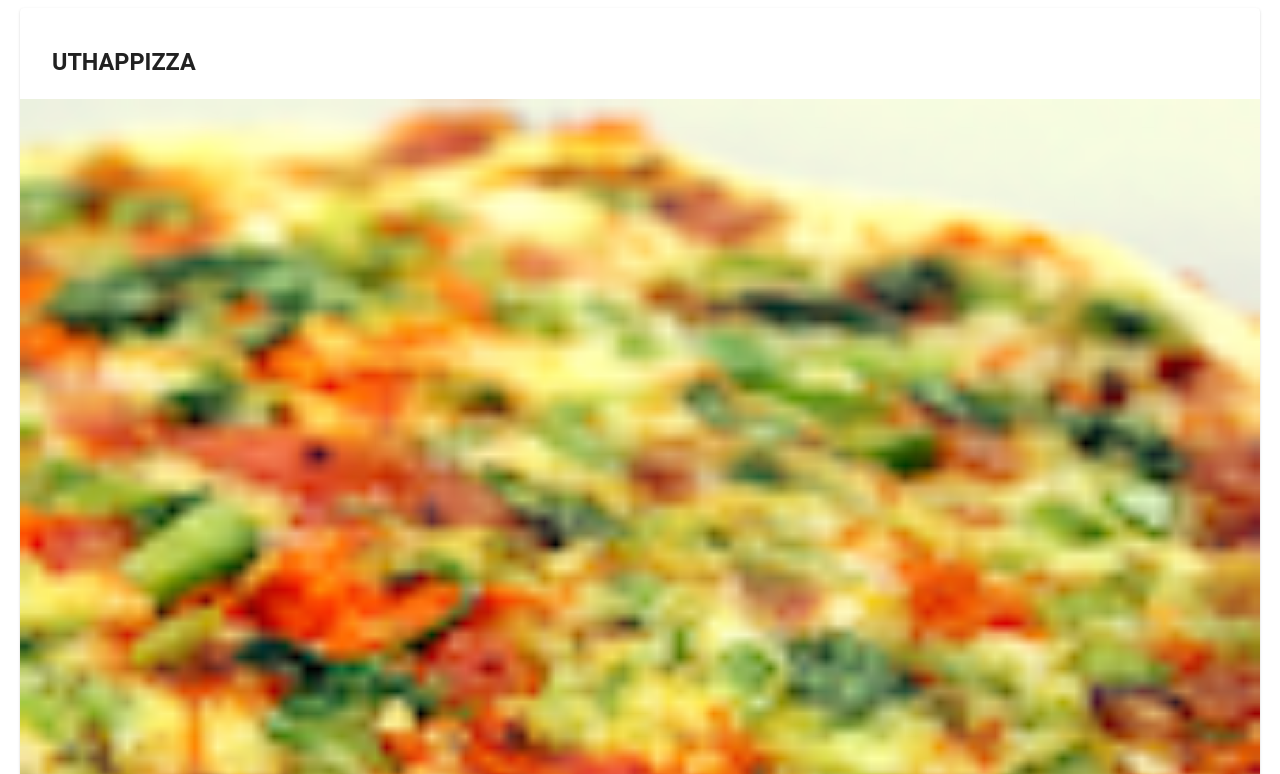
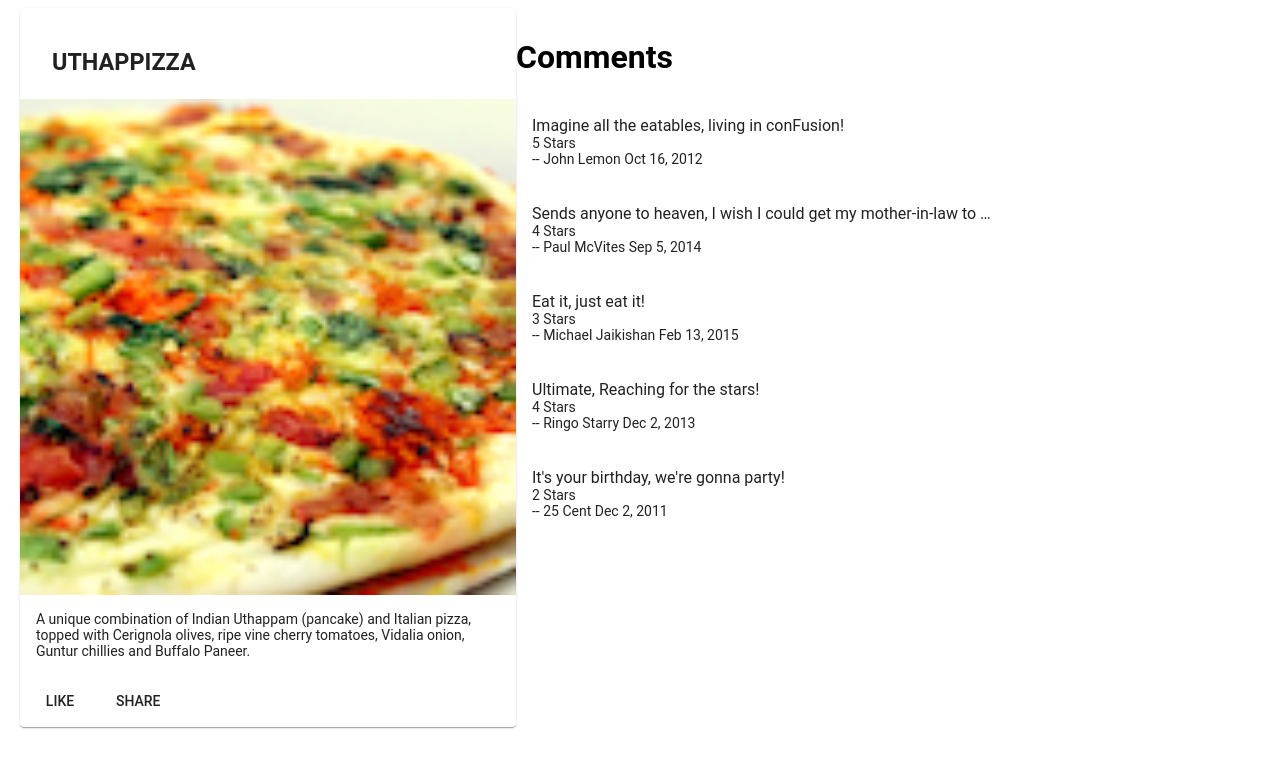
Before and after one commit to Sunnymaharshi/Angular, an Angular app: page / in a window 1280 px wide. Shown: the part 566-1340 px from the top of the page. After the commit the page ends 1313 px from the top, so only its background shows below. Built offline with nearby package versions, Linux system fonts and the light colour scheme.

Commit message:
after assignment 1

```diff
--- a/src/app/app.module.ts
+++ b/src/app/app.module.ts
@@ -11,12 +11,14 @@
 import { AppComponent } from './app.component';
 import 'hammerjs';
 import { MenuComponent } from './menu/menu.component';
+import { DishdetailComponent } from './dishdetail/dishdetail.component';
 
 
 @NgModule({
   declarations: [
     AppComponent,
-    MenuComponent
+    MenuComponent,
+    DishdetailComponent
   ],
   imports: [
     BrowserModule,
--- /dev/null
+++ b/src/app/dishdetail/dishdetail.component.html
@@ -0,0 +1,101 @@
+<div fxFlex="40">
+  <mat-card *ngIf="dish">
+    <mat-card-header>
+      <mat-card-title><h3>{{dish.name | uppercase}}</h3></mat-card-title>
+    </mat-card-header>
+    <img mat-card-image src={{dish.image}} alt={{dish.name}}>
+    <mat-card-content>
+      <p>{{dish.description}}
+      </p>
+    </mat-card-content>
+    <mat-card-actions>
+      <button mat-button>LIKE</button>
+      <button mat-button>SHARE</button>
+    </mat-card-actions>
+  </mat-card>
+</div>
+<div fxFlex="40">
+  <mat-list *ngIf="dish">
+    <h1>Comments</h1>
+    <mat-list-item *ngFor="let c of dish.comments">
+      <h4 matLine> {{c.comment}} </h4>
+      <p matLine> {{c.rating}} Stars</p>
+      <p matLine> -- {{c.author}} {{c.date | date}} </p>
+    </mat-list-item>
+  </mat-list>
+</div>
+ <!--<div class="container"
+    fxLayout="row"
+    fxLayout.sm="column"
+    fxLayout.xs="column"
+    fxLayoutAlign.gt-md="space-around center"
+    fxLayoutGap="10px"
+    fxLayoutGap.xs="0">
+
+  <div fxFlex="40">
+    <mat-card *ngIf="dish">
+      <mat-card-header>
+        <mat-card-title>
+          <h3>{{dish.name | uppercase}}</h3>
+        </mat-card-title>
+      </mat-card-header>
+      <img mat-card-image src={{dish.image}} alt={{dish.name}}>
+      <mat-card-content>
+        <p>{{dish.description}}
+        </p>
+      </mat-card-content>
+      <mat-card-actions>
+        <button mat-button>LIKE</button>
+        <button mat-button>SHARE</button>
+      </mat-card-actions>
+    </mat-card>
+  </div>
+
+  <div fxFlex="40">
+    <mat-list *ngIf="dish">
+      <h1>Comments</h1>
+      <mat-list-item *ngFor="let c of dish.comments">
+        <h4 matLine> {{c.comment}} </p>
+        <p matLine> {{c.rating}} Stars</p>
+        <p matLine> -- {{c.author}} {{c.date | date}} </p>
+      </mat-list-item>
+    </mat-list>
+  </div>
+
+</div>-->
+<!--<div class="container"
+    fxLayout="row"
+    fxLayout.sm="column"
+    fxLayout.xs="column"
+    fxLayoutAlign.gt-md="space-around center"
+    fxLayoutGap="10px"
+    fxLayoutGap.xs="0">
+  <div fxFlex="40">
+    <mat-card *ngIf="dish">
+      <mat-card-header>
+        <mat-card-title><h3>{{dish.name | uppercase}}</h3></mat-card-title>
+      </mat-card-header>
+      <img mat-card-image src={{dish.image}} alt={{dish.name}}>
+      <mat-card-content>
+        <p>{{dish.description}}
+        </p>
+      </mat-card-content>
+      <mat-card-actions>
+        <button mat-button>LIKE</button>
+        <button mat-button>SHARE</button>
+      </mat-card-actions>
+    </mat-card>
+  </div>
+  <div fxFlex="40">
+    <mat-list *ngIf="dish">
+      <h1>Comments</h1>
+      <mat-list-item *ngFor="let c of dish.comments">
+        <h4 matLine> {{c.comment}} </h4>
+        <p matLine> {{c.rating}} Stars</p>
+        <p matLine> -- {{c.author}} {{c.date | date}} </p>
+      </mat-list-item>
+    </mat-list>
+  </div>
+
+</div>
+-->
--- /dev/null
+++ b/src/app/dishdetail/dishdetail.component.ts
@@ -0,0 +1,59 @@
+import { Component, OnInit } from '@angular/core';
+const DISH = {
+  id: '0',
+  name: 'Uthappizza',
+  image: '/assets/images/uthappizza.png',
+  category: 'mains',
+  featured: true,
+  label: 'Hot',
+  price: '4.99',
+  // tslint:disable-next-line:max-line-length
+  description: 'A unique combination of Indian Uthappam (pancake) and Italian pizza, topped with Cerignola olives, ripe vine cherry tomatoes, Vidalia onion, Guntur chillies and Buffalo Paneer.',
+  comments: [
+       {
+           rating: 5,
+           comment: 'Imagine all the eatables, living in conFusion!',
+           author: 'John Lemon',
+           date: '2012-10-16T17:57:28.556094Z'
+       },
+       {
+           rating: 4,
+           comment: 'Sends anyone to heaven, I wish I could get my mother-in-law to eat it!',
+           author: 'Paul McVites',
+           date: '2014-09-05T17:57:28.556094Z'
+       },
+       {
+           rating: 3,
+           comment: 'Eat it, just eat it!',
+           author: 'Michael Jaikishan',
+           date: '2015-02-13T17:57:28.556094Z'
+       },
+       {
+           rating: 4,
+           comment: 'Ultimate, Reaching for the stars!',
+           author: 'Ringo Starry',
+           date: '2013-12-02T17:57:28.556094Z'
+       },
+       {
+           rating: 2,
+           comment: 'It\'s your birthday, we\'re gonna party!',
+           author: '25 Cent',
+           date: '2011-12-02T17:57:28.556094Z'
+       }
+   ]
+};
+
+@Component({
+  selector: 'app-dishdetail',
+  templateUrl: './dishdetail.component.html',
+  styleUrls: ['./dishdetail.component.scss']
+})
+export class DishdetailComponent implements OnInit {
+  dish = DISH;
+
+  constructor() { }
+
+  ngOnInit() {
+  }
+
+}
--- a/src/app/menu/menu.component.html
+++ b/src/app/menu/menu.component.html
@@ -20,6 +20,9 @@
     </mat-grid-list>
   </div>
   <div fxFlex *ngIf="selectedDish">
+    <app-dishdetail></app-dishdetail>
+
+    <!-- card showing selected dish
     <mat-card>
       <mat-card-header>
         <mat-card-title>
@@ -35,7 +38,7 @@
         <button mat-button>LIKE</button>
         <button mat-button>SHARE</button>
       </mat-card-actions>
-    </mat-card>
+    </mat-card> -->
   </div>
 
 </div>
```
Also changed, not shown: src/app/dishdetail/dishdetail.component.scss (added), 1 other file (tests, documents, lock files or other folders).
